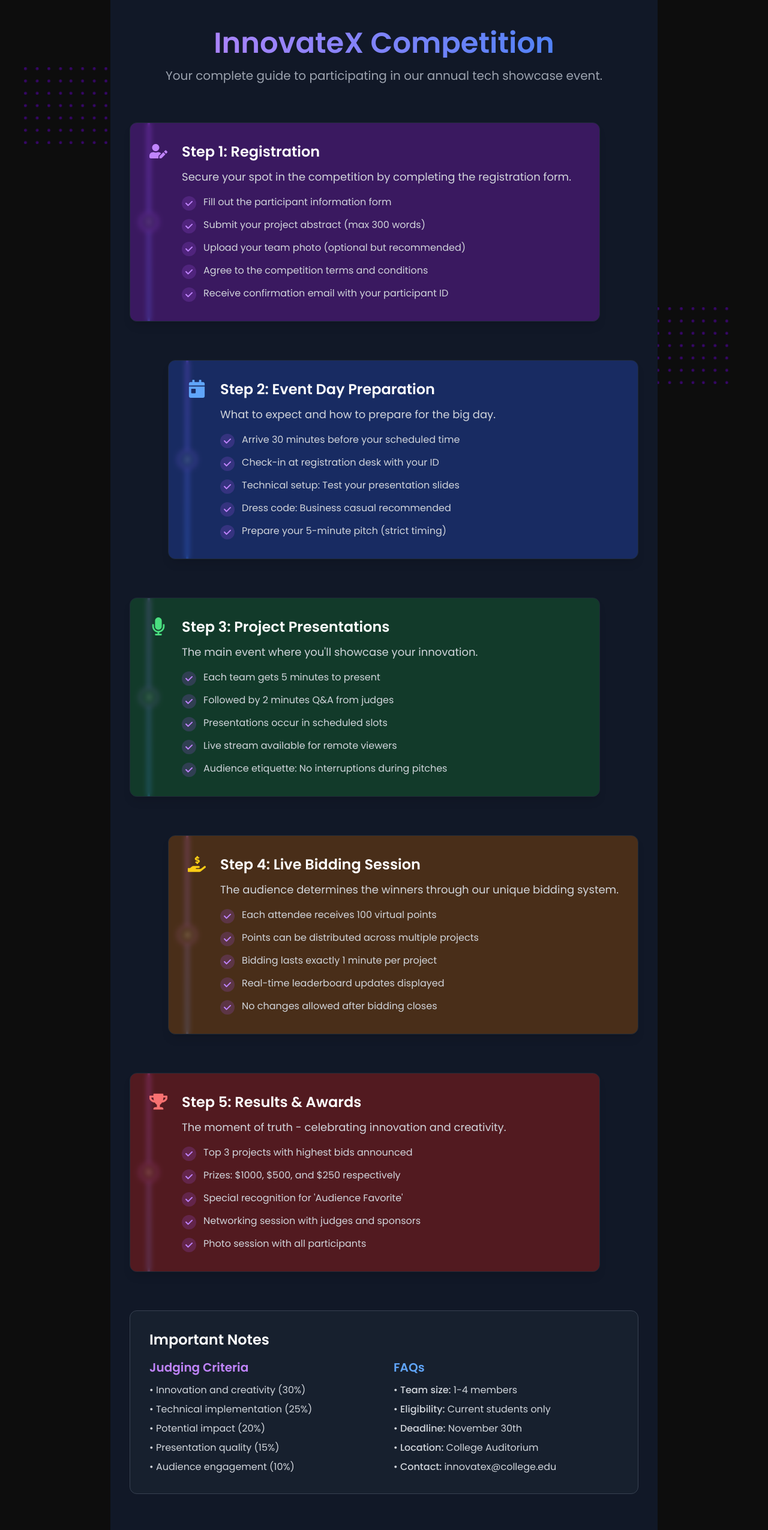
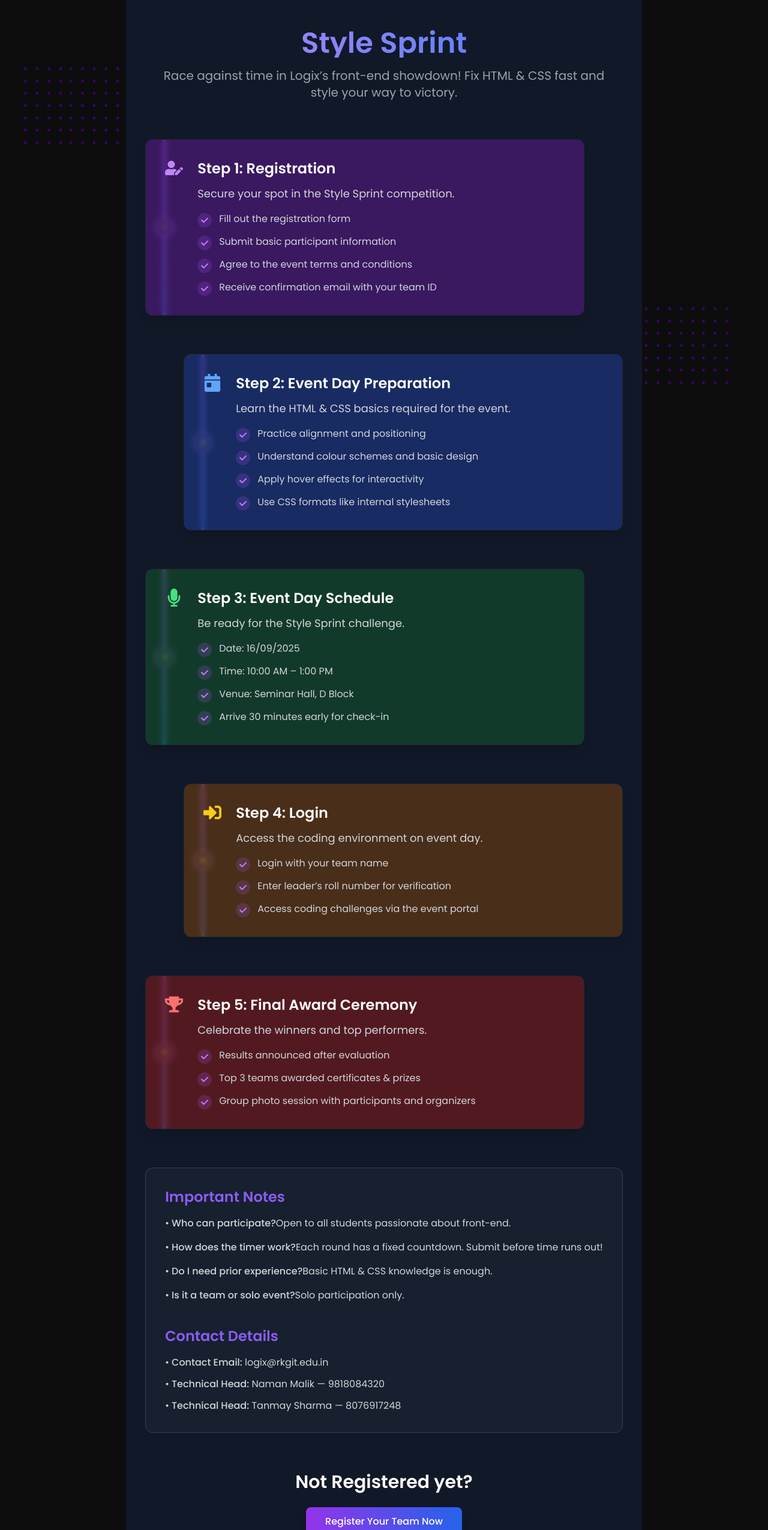
Before and after one commit to Tanmay-vats-sharma/Logix, a React (Vite) app in the folder Frontend_Logix/: page /event-details in a window 1280 px wide. Shown: the top 2550 px of the page at 60% size. Built offline with nearby package versions, Linux system fonts and the light colour scheme; a web font is replaced by a local one; what tailwindcss-motion would draw is missing.

Commit message:
Event Details Setup

```diff
--- a/Frontend_Logix/src/components/pages/eventDetailsPage/EventDetailsPage.jsx
+++ b/Frontend_Logix/src/components/pages/eventDetailsPage/EventDetailsPage.jsx
@@ -2,75 +2,9 @@
 import { FaUserEdit, FaCalendarDay, FaMicrophone, FaHandHoldingUsd, FaTrophy } from 'react-icons/fa';
 import { motion, useInView } from 'framer-motion';
 import { useNavigate } from 'react-router-dom';
+import steps from '../../../constants/EventDetails';
 const EventDetailsPage = () => {
   const navigate = useNavigate();
-  const steps = [
-    {
-      icon: <FaUserEdit className="text-3xl text-purple-400" />,
-      title: "Step 1: Registration",
-      description: "Secure your spot in the competition by completing the registration form.",
-      details: [
-        "Fill out the participant information form",
-        "Submit your project abstract (max 300 words)",
-        "Upload your team photo (optional but recommended)",
-        "Agree to the competition terms and conditions",
-        "Receive confirmation email with your participant ID"
-      ],
-      color: "bg-purple-900/60"
-    },
-    {
-      icon: <FaCalendarDay className="text-3xl text-blue-400" />,
-      title: "Step 2: Event Day Preparation",
-      description: "What to expect and how to prepare for the big day.",
-      details: [
-        "Arrive 30 minutes before your scheduled time",
-        "Check-in at registration desk with your ID",
-        "Technical setup: Test your presentation slides",
-        "Dress code: Business casual recommended",
-        "Prepare your 5-minute pitch (strict timing)"
-      ],
-      color: "bg-blue-900/60"
-    },
-    {
-      icon: <FaMicrophone className="text-3xl text-green-400" />,
-      title: "Step 3: Project Presentations",
-      description: "The main event where you'll showcase your innovation.",
-      details: [
-        "Each team gets 5 minutes to present",
-        "Followed by 2 minutes Q&A from judges",
-        "Presentations occur in scheduled slots",
-        "Live stream available for remote viewers",
-        "Audience etiquette: No interruptions during pitches"
-      ],
-      color: "bg-green-900/60"
-    },
-    {
-      icon: <FaHandHoldingUsd className="text-3xl text-yellow-400" />,
-      title: "Step 4: Live Bidding Session",
-      description: "The audience determines the winners through our unique bidding system.",
-      details: [
-        "Each attendee receives 100 virtual points",
-        "Points can be distributed across multiple projects",
-        "Bidding lasts exactly 1 minute per project",
-        "Real-time leaderboard updates displayed",
-        "No changes allowed after bidding closes"
-      ],
-      color: "bg-yellow-900/60"
-    },
-    {
-      icon: <FaTrophy className="text-3xl text-red-400" />,
-      title: "Step 5: Results & Awards",
-      description: "The moment of truth - celebrating innovation and creativity.",
-      details: [
-        "Top 3 projects with highest bids announced",
-        "Prizes: $1000, $500, and $250 respectively",
-        "Special recognition for 'Audience Favorite'",
-        "Networking session with judges and sponsors",
-        "Photo session with all participants"
-      ],
-      color: "bg-red-900/60"
-    }
-  ];
 
   const refs = steps.map(() => useRef(null));
 
@@ -85,10 +19,10 @@
           className="text-center mb-16"
         >
           <h1 className="text-4xl md:text-5xl font-bold mb-4 bg-gradient-to-r from-purple-400 to-blue-500 bg-clip-text text-transparent">
-            InnovateX Competition
+            Style Sprint
           </h1>
           <p className="text-xl text-gray-400 max-w-3xl mx-auto">
-            Your complete guide to participating in our annual tech showcase event.
+            Race against time in Logix’s front-end showdown! Fix HTML & CSS fast and style your way to victory.
           </p>
         </motion.div>
 
@@ -166,28 +100,40 @@
           transition={{ delay: 0.5 }}
           className="mt-16 bg-gray-800/50 p-8 rounded-xl border border-gray-700"
         >
-          <h2 className="text-2xl font-bold mb-4 text-white">Important Notes</h2>
-          <div className="grid md:grid-cols-2 gap-8">
-            <div>
-              <h3 className="text-xl font-semibold mb-3 text-purple-400">Judging Criteria</h3>
-              <ul className="space-y-2 text-gray-300">
-                <li>• Innovation and creativity (30%)</li>
-                <li>• Technical implementation (25%)</li>
-                <li>• Potential impact (20%)</li>
-                <li>• Presentation quality (15%)</li>
-                <li>• Audience engagement (10%)</li>
-              </ul>
-            </div>
-            <div>
-              <h3 className="text-xl font-semibold mb-3 text-blue-400">FAQs</h3>
-              <ul className="space-y-2 text-gray-300">
-                <li>• <span className="font-medium">Team size:</span> 1-4 members</li>
-                <li>• <span className="font-medium">Eligibility:</span> Current students only</li>
-                <li>• <span className="font-medium">Deadline:</span> November 30th</li>
-                <li>• <span className="font-medium">Location:</span> College Auditorium</li>
-                <li>• <span className="font-medium">Contact:</span> innovatex@college.edu</li>
-              </ul>
-            </div>
+          <h2 className="text-2xl font-bold mb-4 text-violet-500">Important Notes</h2>
+          <ul className="space-y-4 text-gray-300">
+            <li>
+              • <span className="font-medium">Who can participate?</span>
+              Open to all students passionate about front-end.
+            </li>
+            <li>
+              • <span className="font-medium">How does the timer work?</span>
+              Each round has a fixed countdown. Submit before time runs out!
+            </li>
+            <li>
+              • <span className="font-medium">Do I need prior experience?</span>
+              Basic HTML & CSS knowledge is enough.
+            </li>
+            <li>
+              • <span className="font-medium">Is it a team or solo event?</span>
+              Solo participation only.
+            </li>
+          </ul>
+
+          {/* Contact Details */}
+          <div className="mt-10">
+            <h2 className="text-2xl font-bold mb-4 text-violet-500">Contact Details</h2>
+            <ul className="space-y-3 text-gray-300">
+              <li>
+                • <span className="font-medium">Contact Email:</span> logix@rkgit.edu.in
+              </li>
+              <li>
+                • <span className="font-medium">Technical Head:</span> Naman Malik — 9818084320
+              </li>
+              <li>
+                • <span className="font-medium">Technical Head:</span> Tanmay Sharma — 8076917248
+              </li>
+            </ul>
           </div>
         </motion.div>
 
@@ -201,7 +147,7 @@
         >
           <h2 className="text-3xl font-bold mb-6 text-white">Not Registered yet?</h2>
           <button className="px-8 py-3 bg-gradient-to-r from-purple-600 to-blue-600 text-white font-medium rounded-lg hover:from-purple-700 hover:to-blue-700 transition-all duration-300 shadow-lg hover:shadow-xl"
-          onClick={()=>{navigate("/register")}}>
+            onClick={() => { navigate("/register") }}>
             Register Your Team Now
           </button>
         </motion.div>
--- a/Frontend_Logix/src/components/pages/eventPage/EventBanner.jsx
+++ b/Frontend_Logix/src/components/pages/eventPage/EventBanner.jsx
@@ -15,8 +15,12 @@
     seconds: 0
   });
 
+  const eventName = "Style Sprint"
+  const year = "2025"
+  const tagline = "Race against time in Logix’s front-end showdown! Fix HTML & CSS fast and style your way to victory."
+
   // Set your event date here (YYYY, MM-1, DD)
-  const eventDate = new Date(2025, 11, 15); // December 15, 2025
+  const eventDate = new Date(2025, 8, 16); // December 15, 2025
 
   useEffect(() => {
     const timer = setInterval(() => {
@@ -80,7 +84,7 @@
   return (
     <div
       ref={containerRef}
-      className="relative py-4 h-[94svh]  w-full overflow-hidden min-w-[98svw]"
+      className="relative py-4 h-[99svh]  w-full overflow-hidden min-w-[98svw]"
     >
       {/* Dark overlay */}
       <div className="absolute inset-0 bg-black/70 z-10"></div>
@@ -118,7 +122,7 @@
             className="text-4xl md:text-6xl font-bold text-white mb-4"
             variants={itemVariants}
           >
-            InnovateX <span className="text-purple-400">2025</span>
+            {eventName} <span className="text-purple-400">{year}</span>
           </motion.h1>
 
           {/* Event Description */}
@@ -126,7 +130,7 @@
             className="text-lg md:text-xl text-gray-300 mb-8 max-w-2xl mx-auto"
             variants={itemVariants}
           >
-            Join us for the biggest tech showcase of the year. Witness groundbreaking projects from our brightest minds.
+            {tagline}
           </motion.p>
 
           {/* Countdown Timer */}
--- a/Frontend_Logix/src/components/pages/eventPage/EventPage.jsx
+++ b/Frontend_Logix/src/components/pages/eventPage/EventPage.jsx
@@ -9,7 +9,7 @@
       <EventBanner/>
       <Faq/>
       <PastEvents/>
-      <ContactUs/>
+      {/* <ContactUs/> */}
     </div>
   );
 };
--- /dev/null
+++ b/Frontend_Logix/src/constants/EventDetails.jsx
@@ -0,0 +1,64 @@
+import { FaUserEdit, FaCalendarDay, FaMicrophone, FaSignInAlt, FaTrophy } from "react-icons/fa";
+
+export const steps = [
+  {
+    icon: <FaUserEdit className="text-3xl text-purple-400" />,
+    title: "Step 1: Registration",
+    description: "Secure your spot in the Style Sprint competition.",
+    details: [
+      "Fill out the registration form",
+      "Submit basic participant information",
+      "Agree to the event terms and conditions",
+      "Receive confirmation email with your team ID"
+    ],
+    color: "bg-purple-900/60"
+  },
+  {
+    icon: <FaCalendarDay className="text-3xl text-blue-400" />,
+    title: "Step 2: Event Day Preparation",
+    description: "Learn the HTML & CSS basics required for the event.",
+    details: [
+      "Practice alignment and positioning",
+      "Understand colour schemes and basic design",
+      "Apply hover effects for interactivity",
+      "Use CSS formats like internal stylesheets"
+    ],
+    color: "bg-blue-900/60"
+  },
+  {
+    icon: <FaMicrophone className="text-3xl text-green-400" />,
+    title: "Step 3: Event Day Schedule",
+    description: "Be ready for the Style Sprint challenge.",
+    details: [
+      "Date: 16/09/2025",
+      "Time: 10:00 AM – 1:00 PM",
+      "Venue: Seminar Hall, D Block",
+      "Arrive 30 minutes early for check-in"
+    ],
+    color: "bg-green-900/60"
+  },
+  {
+    icon: <FaSignInAlt className="text-3xl text-yellow-400" />,
+    title: "Step 4: Login",
+    description: "Access the coding environment on event day.",
+    details: [
+      "Login with your team name",
+      "Enter leader’s roll number for verification",
+      "Access coding challenges via the event portal"
+    ],
+    color: "bg-yellow-900/60"
+  },
+  {
+    icon: <FaTrophy className="text-3xl text-red-400" />,
+    title: "Step 5: Final Award Ceremony",
+    description: "Celebrate the winners and top performers.",
+    details: [
+      "Results announced after evaluation",
+      "Top 3 teams awarded certificates & prizes",
+      "Group photo session with participants and organizers"
+    ],
+    color: "bg-red-900/60"
+  }
+];
+
+export default steps;
--- /dev/null
+++ b/Frontend_Logix/src/constants/FAQ.json
@@ -0,0 +1,24 @@
+{
+  "leftSection": {
+    "eventName": "Style Sprint",
+    "text": "Got doubts? Don’t worry—we’ve got you covered! Here you’ll find answers to the most common questions about Style Sprint, from how the timer works to who can participate. Focus on racing against time, fixing HTML & CSS, and styling your way to victory. Click on Learn More to know in detail about the event."
+  },
+  "faqs": [
+    {
+      "question": "What is Style Sprint?",
+      "answer": "Style Sprint is a fast-paced coding challenge where participants fix HTML and CSS under a ticking timer."
+    },
+    {
+      "question": "Who can participate?",
+      "answer": "Anyone with basic knowledge of HTML and CSS, from beginners to advanced coders, is welcome to join."
+    },
+    {
+      "question": "How does the timer work?",
+      "answer": "Each challenge comes with a set time limit. Participants must complete and submit their styled code before the timer runs out."
+    },
+    {
+      "question": "What do winners get?",
+      "answer": "Winners will earn recognition, certificates, and exciting prizes for their coding speed and creativity."
+    }
+  ]
+}
```
Also changed, not shown: Frontend_Logix/src/components/pages/eventPage/FAQ/LearnMore.jsx (+3 -5 lines), Frontend_Logix/src/components/pages/eventPage/FAQ/Ques.jsx (+2 -23 lines), Frontend_Logix/src/config/config.js (deleted).
